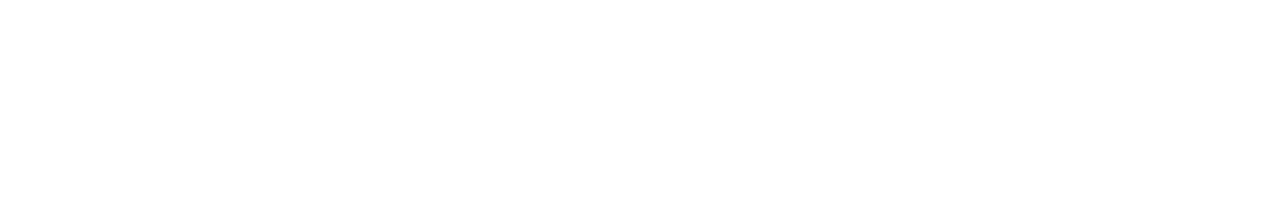
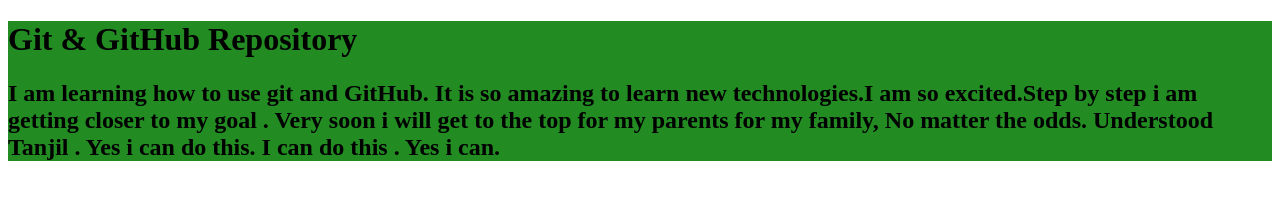
Before and after one commit to Tanjil-Mir/simple-website, a plain HTML site: page index.html in a window 1280 px wide. Drawn offline with Linux system fonts and the light colour scheme.

Commit message:
Added Div Element

```diff
--- a/index.html
+++ b/index.html
@@ -4,8 +4,12 @@
     <meta charset="UTF-8">
     <meta name="viewport" content="width=device-width, initial-scale=1.0">
     <title>My Website</title>
+    <link rel="stylesheet" href="style/style.css">
 </head>
 <body>
-
+    <div>
+        <h1>Git & GitHub Repository</h1>
+        <h2>I am learning how to use git and GitHub. It is so amazing to learn new technologies.I am so excited.Step by step i am getting closer to my goal . Very soon i will get to the top for my parents for my family, No matter the odds. Understood Tanjil . Yes i can do this. I can do this . Yes i can.</h2>
+    </div>
 </body>
 </html>
--- /dev/null
+++ b/style/style.css
@@ -0,0 +1,3 @@
+div{
+    background-color: forestgreen;
+}
```
